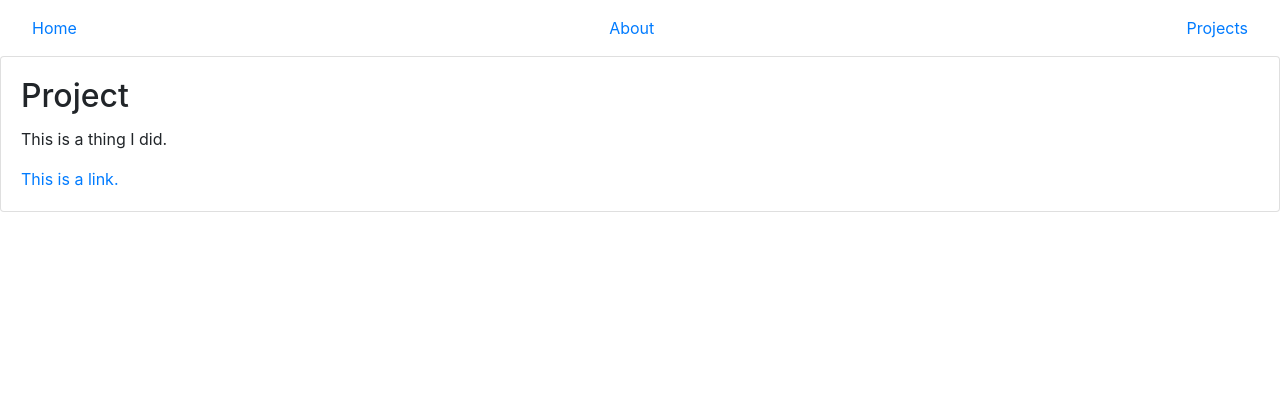
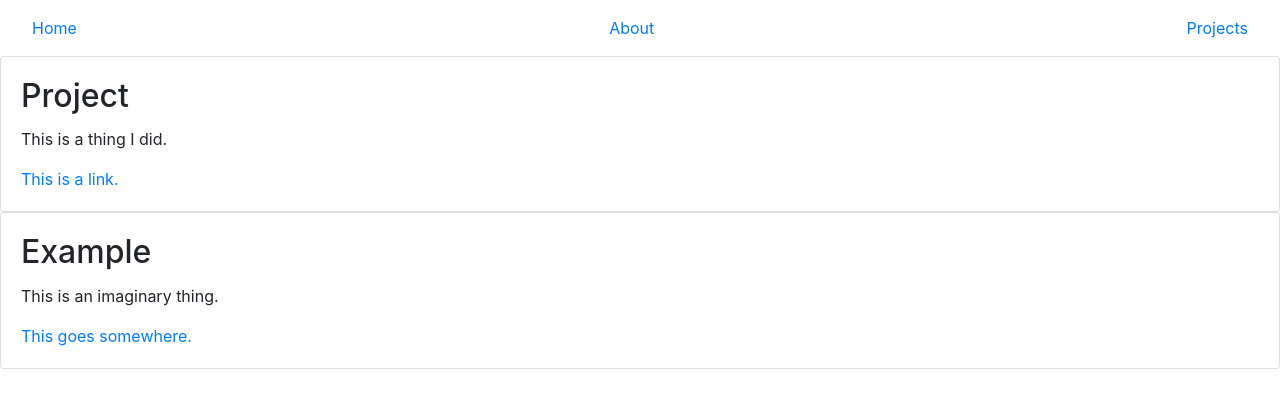
Before and after one commit to JMAdsit/personal-site, a React (Create React App) app: page /projects in a window 1280 px wide. Shown: the top 408 px of the page. Built offline with nearby package versions, Linux system fonts and the light colour scheme.

Commit message:
added second example project

```diff
--- a/src/pages/Projects.js
+++ b/src/pages/Projects.js
@@ -9,10 +9,19 @@ function Projects() {
         linkText: "This is a link."
     };
 
+    let exampleTwo = {
+        title: "Example",
+        description: "This is an imaginary thing.",
+        html: "https://www.duckduckgo.com",
+        linkText: "This goes somewhere."
+    }
+
     return (
         <div>
             <ProjectCard
             project={exampleProject} />
+            <ProjectCard
+            project={exampleTwo} />
         </div>
     );
 }
```
